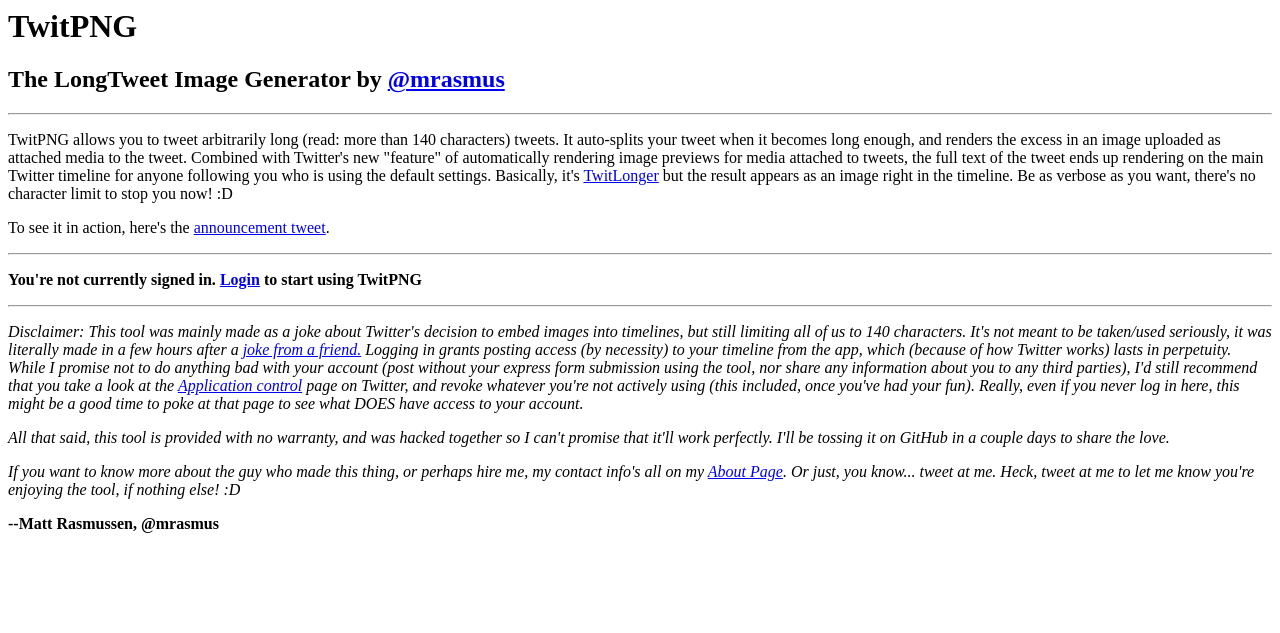
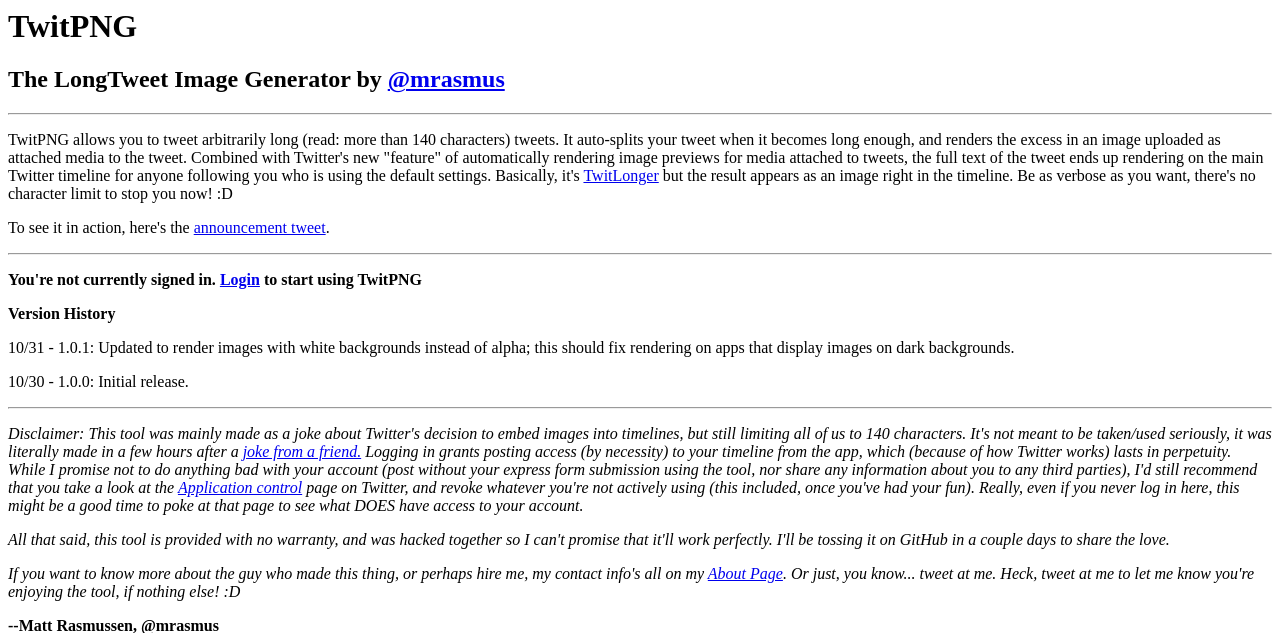
Before and after one commit to mrasmus/twitpng, a Django app: page / in a window 1280 px wide. Shown: the top 633 px of the page. Run offline with Django 3.2, Linux system fonts and the light colour scheme.

Commit message:
Fixed dark background image rendering by making the images render with white background; added version history to homepage.

```diff
--- a/templates/home.html
+++ b/templates/home.html
@@ -10,6 +10,9 @@
 {% else %}
     <p><b>You're not currently signed in. <a href="/twauth/login">Login</a> to start using TwitPNG</b></p>
 {% endif %}
+    <p><b>Version History</b></p>
+    <p>10/31 - 1.0.1: Updated to render images with white backgrounds instead of alpha; this should fix rendering on apps that display images on dark backgrounds.</p>
+    <p>10/30 - 1.0.0: Initial release.</p>
     <i><hr>
         <p>Disclaimer: This tool was mainly made as a joke about Twitter's decision to embed images into timelines, but still limiting all of us to 140 characters. It's not meant to be taken/used seriously, it was literally made in a few hours after a <a href="https://twitter.com/KayinNasaki/status/395682728529498112">joke from a friend.</a> Logging in grants posting access (by necessity) to your timeline from the app, which (because of how Twitter works) lasts in perpetuity. While I promise not to do anything bad with your account (post without your express form submission using the tool, nor share any information about you to any third parties), I'd still recommend that you take a look at the <a href="https://twitter.com/settings/applications">Application control</a> page on Twitter, and revoke whatever you're not actively using (this included, once you've had your fun). Really, even if you never log in here, this might be a good time to poke at that page to see what DOES have access to your account.</p>
         <p>All that said, this tool is provided with no warranty, and was hacked together so I can't promise that it'll work perfectly. I'll be tossing it on GitHub in a couple days to share the love.</p>
--- a/twitpng/views.py
+++ b/twitpng/views.py
@@ -52,7 +52,7 @@
         imgtext = wraptext(u'…' + tweetbody[len(text)-1:])
         height = len(imgtext.splitlines()) * main_font.getsize(imgtext)[1]
         result = '|'+ text +'|' + imgtext + '|'
-        img = Image.new("RGBA", (IMAGE_WIDTH*2,IMAGE_HEIGHT*2),(255,255,255,0))
+        img = Image.new("RGBA", (IMAGE_WIDTH*2,IMAGE_HEIGHT*2),(255,255,255,255))
         draw = ImageDraw.Draw(img)
         h = 0
         for line in imgtext.splitlines():
```
